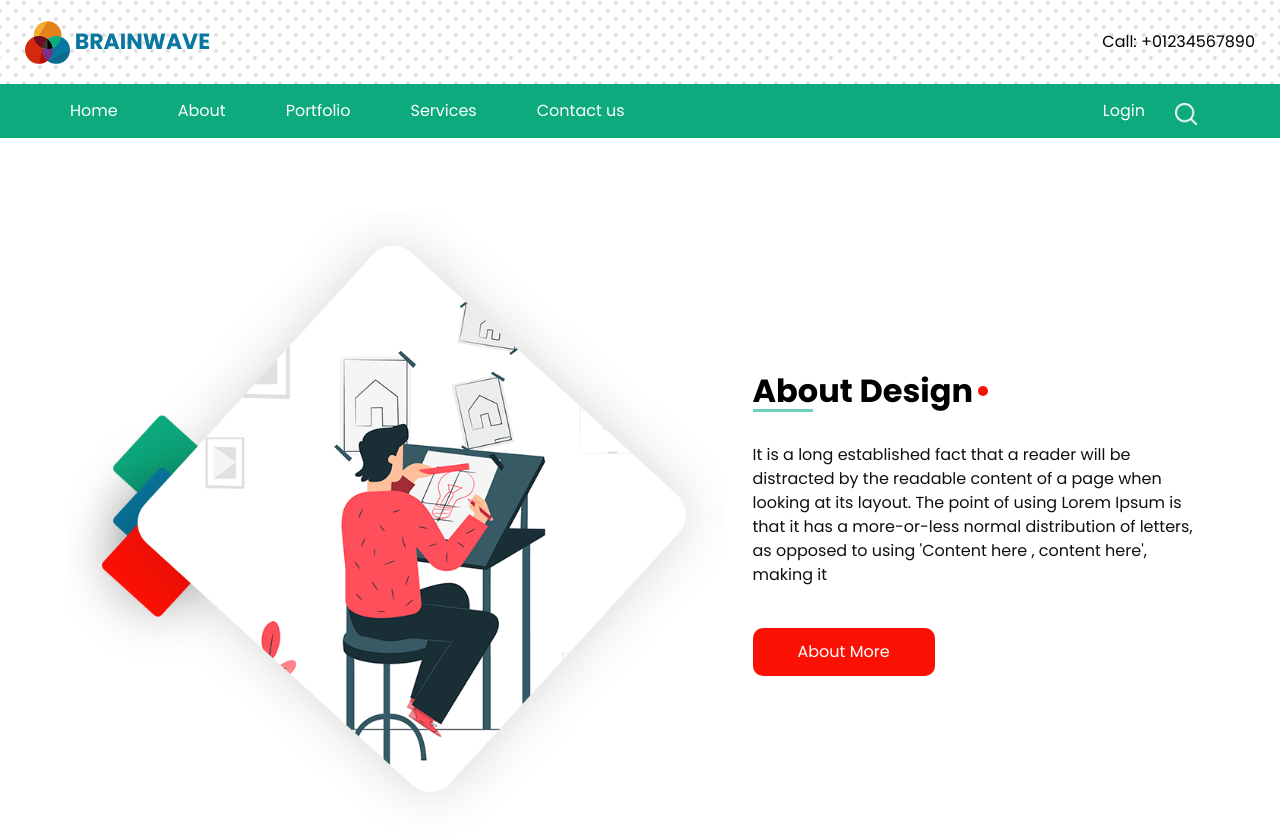
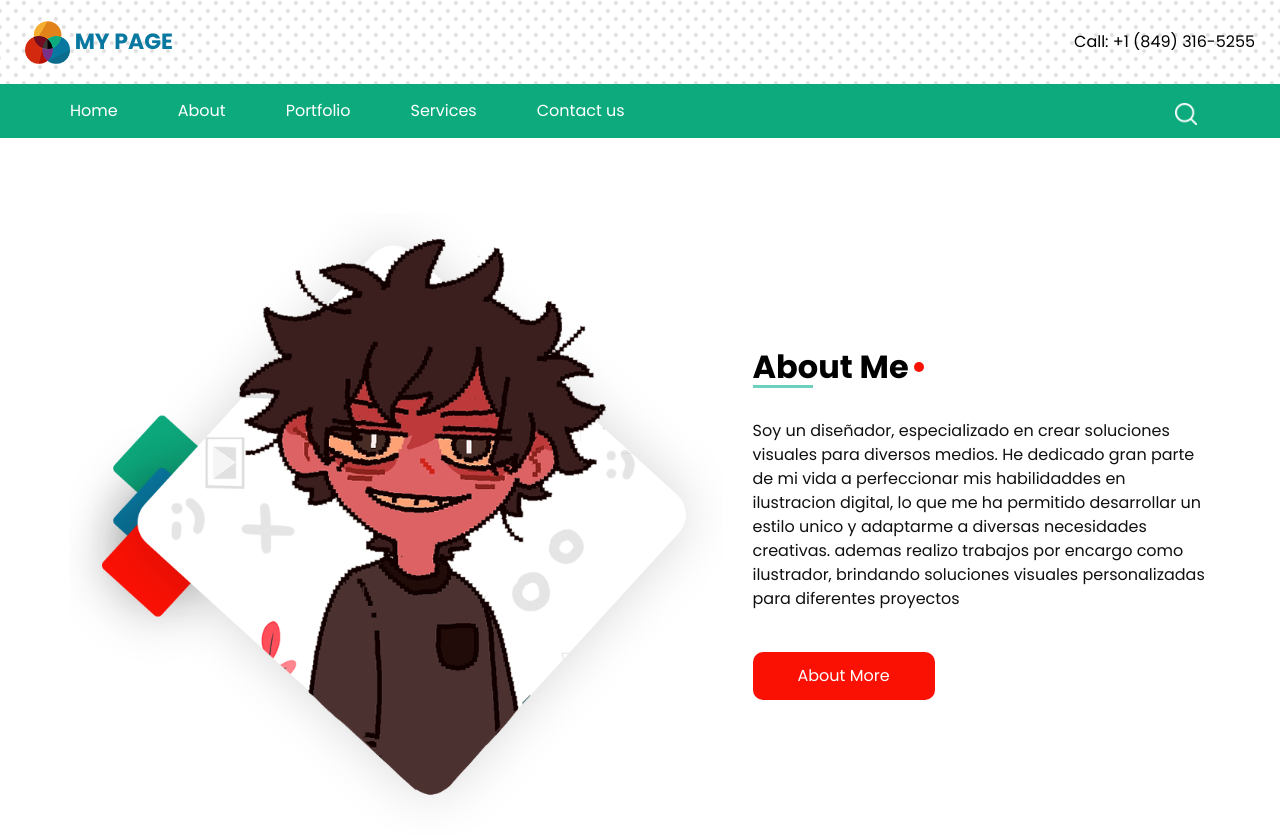
Before and after one commit to ismoonfall/ismoonfall.github.io, a plain HTML site: page about.html in a window 1280 px wide. Shown: the top 838 px of the page. Drawn offline with nearby package versions, Linux system fonts and the light colour scheme.

Commit message:
Update about.html

```diff
--- a/about.html
+++ b/about.html
@@ -12,7 +12,7 @@
   <meta name="description" content="" />
   <meta name="author" content="" />
 
-  <title>Brainwave</title>
+  <title>My page</title>
 
   <!-- slider stylesheet -->
   <link rel="stylesheet" type="text/css" href="https://cdnjs.cloudflare.com/ajax/libs/OwlCarousel2/2.1.3/assets/owl.carousel.min.css" />
@@ -38,7 +38,7 @@
           <a class="navbar-brand" href="index.html">
             <img src="images/logo.png" alt="" />
             <span>
-              Brainwave
+              my page
             </span>
           </a>
           <button class="navbar-toggler" type="button" data-toggle="collapse" data-target="#navbarSupportedContent" aria-controls="navbarSupportedContent" aria-expanded="false" aria-label="Toggle navigation">
@@ -77,7 +77,7 @@
           </div>
           <div class="call_btn">
             <a href="">
-              Call: +01234567890
+              Call: +1 (849) 316-5255
             </a>
           </div>
         </nav>
@@ -113,7 +113,7 @@
         <div class="user_option">
           <div class="login_btn-container">
             <a href="">
-              Login
+
             </a>
           </div>
           <form class="form-inline my-2 my-lg-0">
@@ -133,23 +133,20 @@
       <div class="row">
         <div class="col-md-7">
           <div class="img-box">
-            <img src="images/about-img.png" alt="" />
+            <img src="images/aboutme.png" alt="" />
           </div>
         </div>
         <div class="col-md-5">
           <div class="detail-box">
             <div class="custom_heading-container">
               <h2>
-                About Design
+                About Me
               </h2>
             </div>
 
             <p>
-              It is a long established fact that a reader will be distracted
-              by the readable content of a page when looking at its layout.
-              The point of using Lorem Ipsum is that it has a more-or-less
-              normal distribution of letters, as opposed to using 'Content
-              here , content here', making it
+                         Soy un diseñador, especializado en crear soluciones visuales para diversos medios. He dedicado gran parte de mi vida a perfeccionar mis habilidaddes en ilustracion digital, lo que me ha permitido desarrollar un estilo unico y adaptarme a diversas necesidades creativas. ademas realizo trabajos por encargo como ilustrador, brindando soluciones visuales personalizadas para diferentes proyectos
+
             </p>
             <div>
               <a href="">
```
